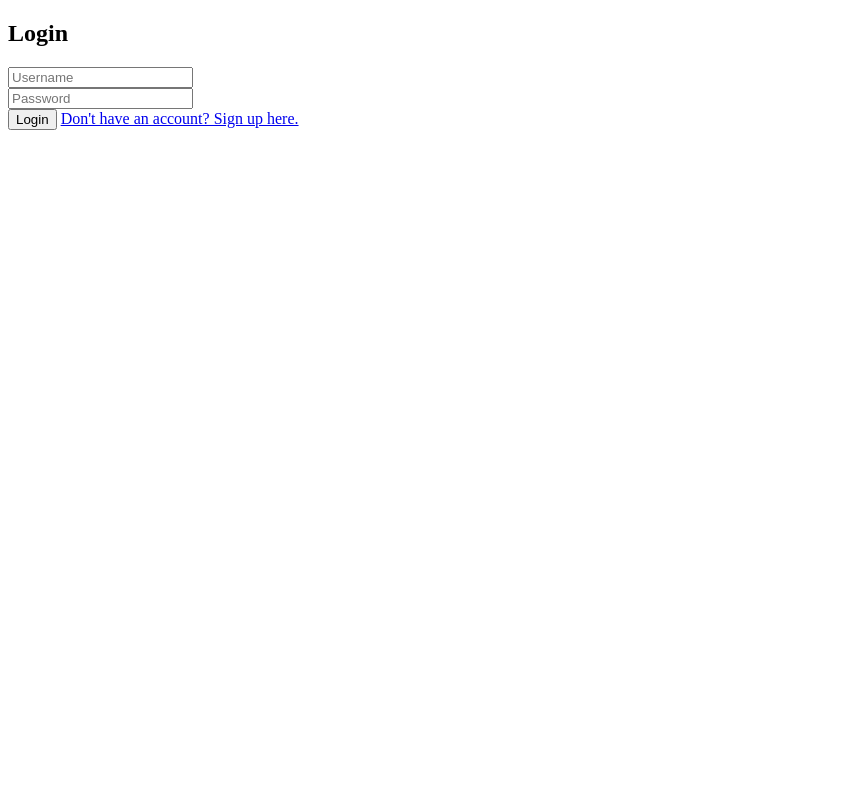
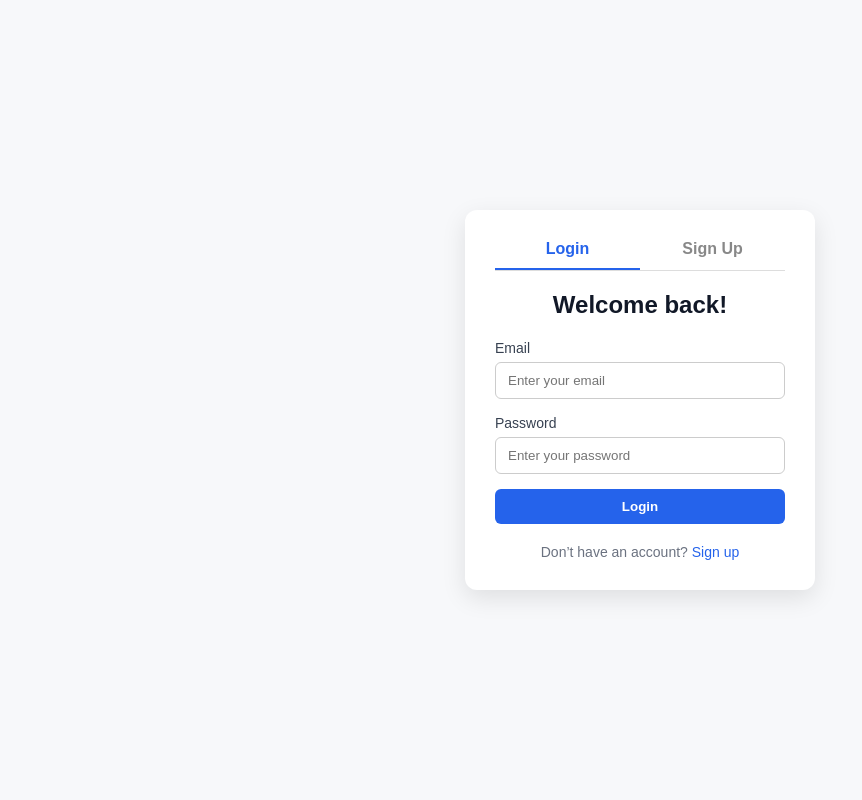
Before and after one commit to Aditya-iitj-aids/Warp, a FastAPI app: page / in a window 1280 px wide. Shown: the whole page, without its empty margins (0-862 px from the left). Run offline with FastAPI, Linux system fonts and the light colour scheme.

Commit message:
Small change

```diff
--- a/templates/login.html
+++ b/templates/login.html
@@ -1,4 +1,4 @@
-<!DOCTYPE html>
+<!-- <!DOCTYPE html>
 <html>
 <head><title>Login</title></head>
 <body>
@@ -13,4 +13,112 @@
     <p style="color:red">{{ error }}</p>
   {% endif %}
 </body>
+</html> -->
+<!DOCTYPE html>
+<html lang="en">
+<head>
+  <meta charset="UTF-8">
+  <title>Login</title>
+  <style>
+    * {
+      box-sizing: border-box;
+      font-family: Arial, sans-serif;
+    }
+    body {
+      margin: 0;
+      padding: 0;
+      background-color: #f7f8fa;
+      display: flex;
+      justify-content: center;
+      align-items: center;
+      height: 100vh;
+    }
+    .container {
+      background-color: white;
+      width: 350px;
+      padding: 30px;
+      border-radius: 12px;
+      box-shadow: 0 8px 24px rgba(0,0,0,0.1);
+    }
+    .tabs {
+      display: flex;
+      justify-content: space-between;
+      margin-bottom: 20px;
+      border-bottom: 1px solid #ddd;
+    }
+    .tabs a {
+      flex: 1;
+      text-align: center;
+      padding-bottom: 10px;
+      text-decoration: none;
+      color: #888;
+      font-weight: bold;
+    }
+    .tabs a.active {
+      border-bottom: 2px solid #2563eb;
+      color: #2563eb;
+    }
+    h2 {
+      text-align: center;
+      margin-bottom: 20px;
+      color: #111827;
+    }
+    label {
+      font-size: 14px;
+      color: #374151;
+    }
+    input[type="email"],
+    input[type="password"] {
+      width: 100%;
+      padding: 10px 12px;
+      margin-top: 5px;
+      margin-bottom: 15px;
+      border: 1px solid #ccc;
+      border-radius: 6px;
+    }
+    .login-btn {
+      width: 100%;
+      padding: 10px;
+      background-color: #2563eb;
+      color: white;
+      font-weight: bold;
+      border: none;
+      border-radius: 6px;
+      cursor: pointer;
+    }
+    .footer {
+      text-align: center;
+      margin-top: 20px;
+      font-size: 14px;
+      color: #6b7280;
+    }
+    .footer a {
+      color: #2563eb;
+      text-decoration: none;
+    }
+  </style>
+</head>
+<body>
+
+  <div class="container">
+    <div class="tabs">
+      <a href="#" class="active">Login</a>
+      <a href="/signup">Sign Up</a>
+    </div>
+    <h2>Welcome back!</h2>
+    <form>
+      <label for="email">Email</label>
+      <input type="email" id="email" placeholder="Enter your email" required>
+
+      <label for="password">Password</label>
+      <input type="password" id="password" placeholder="Enter your password" required>
+
+      <button class="login-btn" type="submit">Login</button>
+    </form>
+    <div class="footer">
+      Don’t have an account? <a href="/signup">Sign up</a>
+    </div>
+  </div>
+
+</body>
 </html>
```
Also changed, not shown: signup.html (+84 -1 lines).
